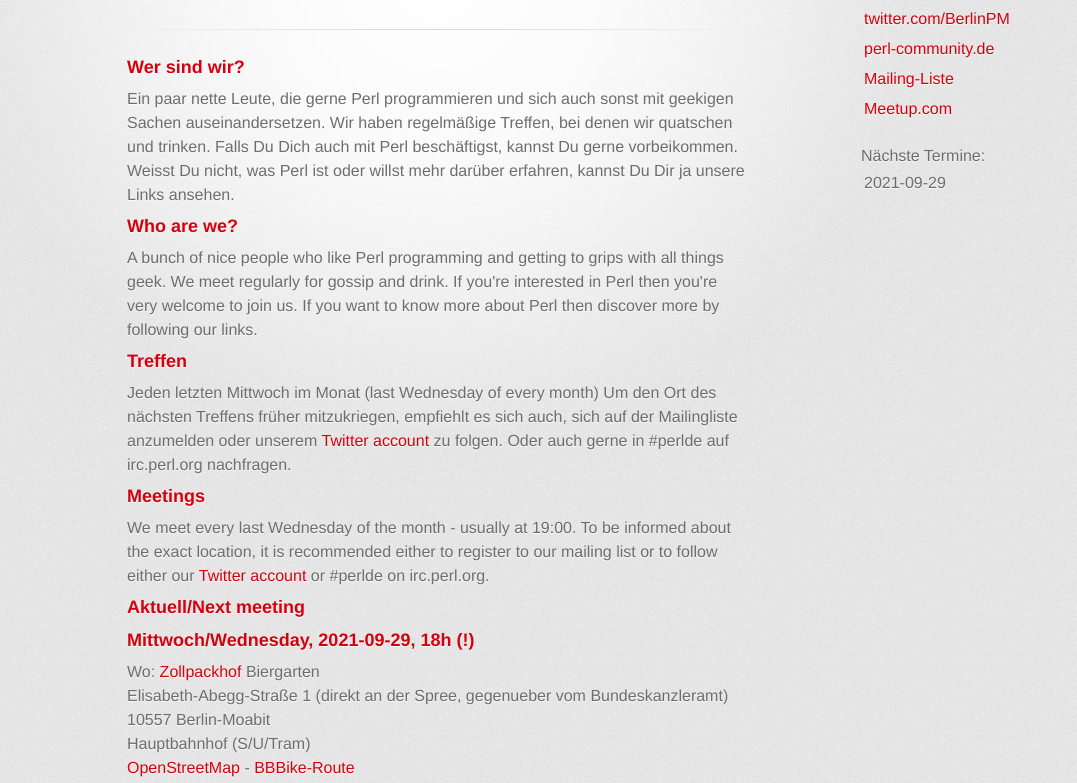
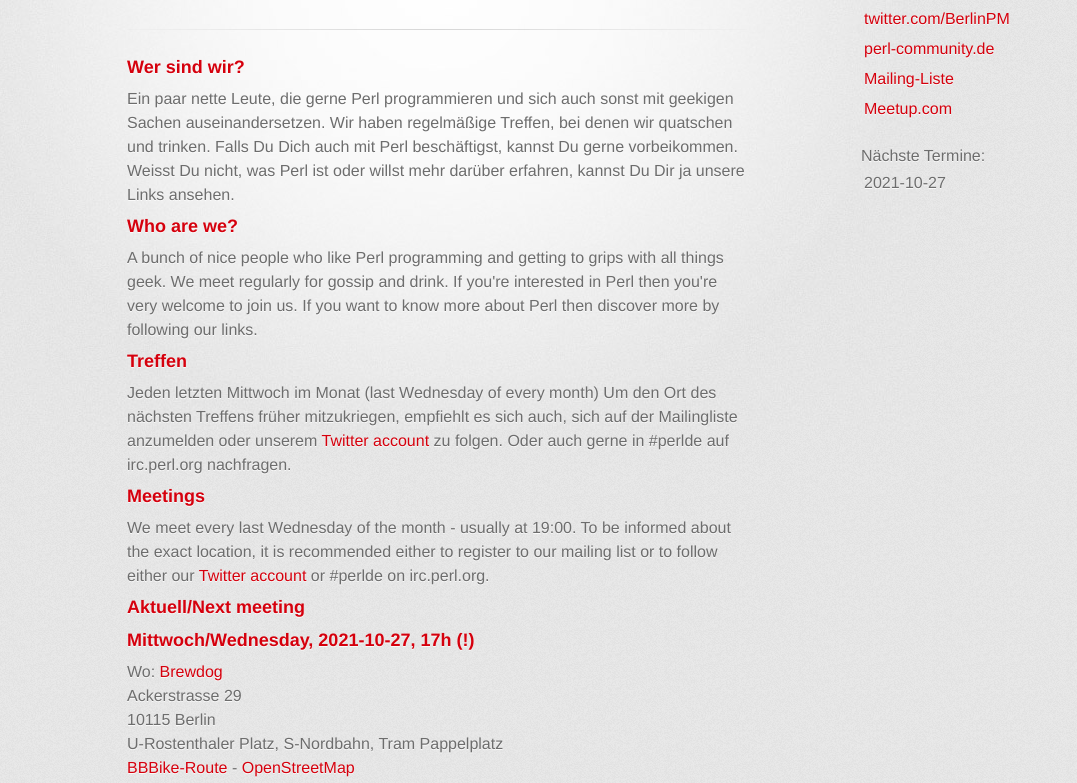
Before and after one commit to BerlinPM/BerlinPM.github.io, a plain HTML site: page index.html in a window 1280 px wide. Shown: the part 144-927 px from the top of the page, without its empty margins (203-1280 px from the left). Drawn offline with Linux system fonts and the light colour scheme; a web font is replaced by a local one.

Commit message:
new meeting Oct 2021

```diff
--- a/index.html
+++ b/index.html
@@ -68,15 +68,17 @@ We meet every last Wednesday of the month - usually at 19:00. To be informed abo
 <h3>Aktuell/Next meeting</h3>
 
 <!-- *********** BEGIN NEW MEETING *********** -->
-<h3>Mittwoch/Wednesday, 2021-09-29, 18h (!)</h3>
+<h3>Mittwoch/Wednesday, 2021-10-27, 17h (!)</h3>
 
-Wo: <a href="http://www.zollpackhof.de">Zollpackhof</a> Biergarten<br/>
-Elisabeth-Abegg-Straße 1 (direkt an der Spree, gegenueber vom Bundeskanzleramt)<br>
-10557  Berlin-Moabit<br/>
-Hauptbahnhof (S/U/Tram)<br>
+Wo: <a href="https://www.brewdog.com/bars/worldwide/berlin-mitte">Brewdog</a><br>
+Ackerstrasse 29<br/>
+10115 Berlin<br/>
+U-Rostenthaler Platz, S-Nordbahn, Tram Pappelplatz<br>
 
-<a href="https://www.openstreetmap.org/?mlat=52.5213&mlon=13.36706&zoom=17&layers=M">OpenStreetMap</a> -
-<a href="http://bbbike.de/cgi-bin/bbbike.cgi?zielname=Zollpackhof&zielc_wgs84=13.366408%2C52.521272">BBBike-Route</a>
+<a href="http://bbbike.de/cgi-bin/bbbike.cgi?zielname=Ackerstr.+29&zielc_wgs84=13.39577%2C52.53280">BBBike-Route</a>
+ - <a href="https://www.openstreetmap.org/?mlat=52.53280&mlon=13.39577&zoom=17">OpenStreetMap</a>
+
+
 
 <!-- ***********  END NEW MEETING  *********** -->
 
--- a/javascripts/dates.json
+++ b/javascripts/dates.json
@@ -1,3 +1,3 @@
 [
-{ "date" : "2021-09-29" }
+{ "date" : "2021-10-27" }
 ]
```
Also changed, not shown: history.html (+10 -0 lines).
